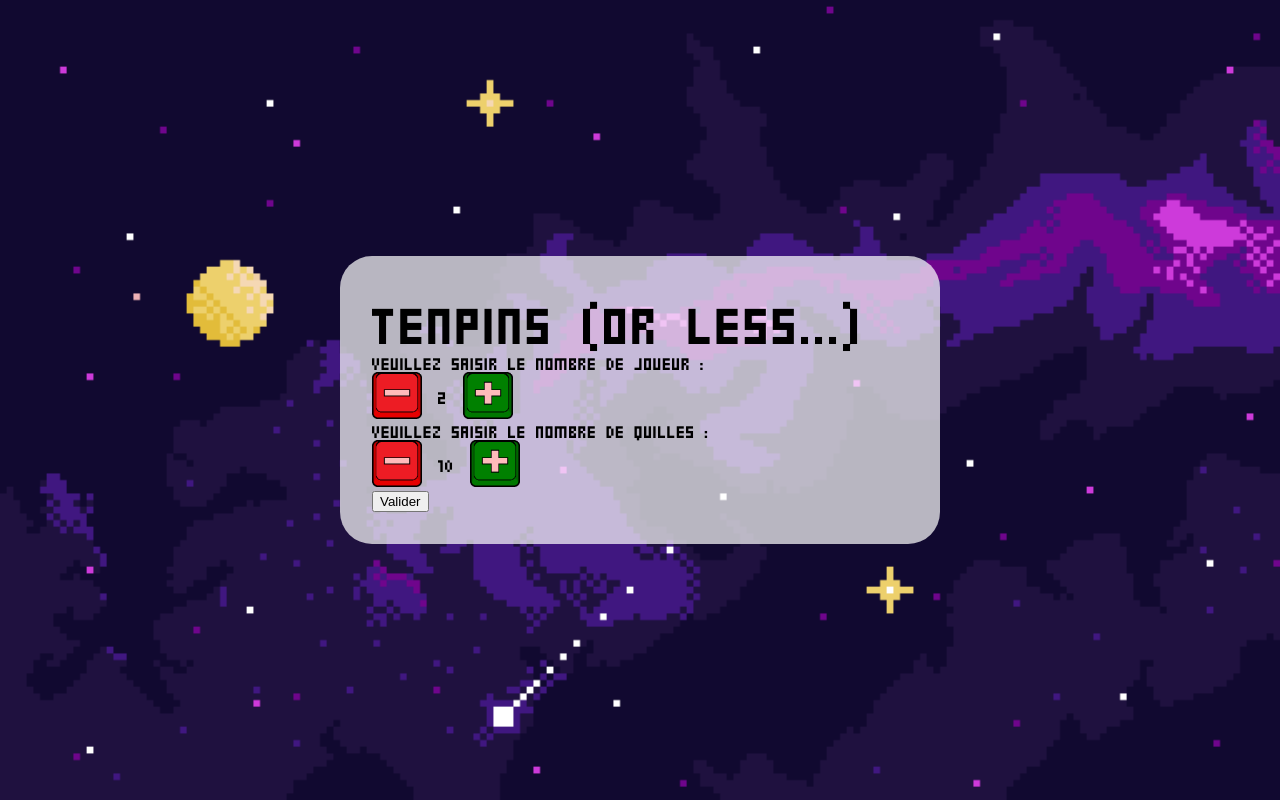
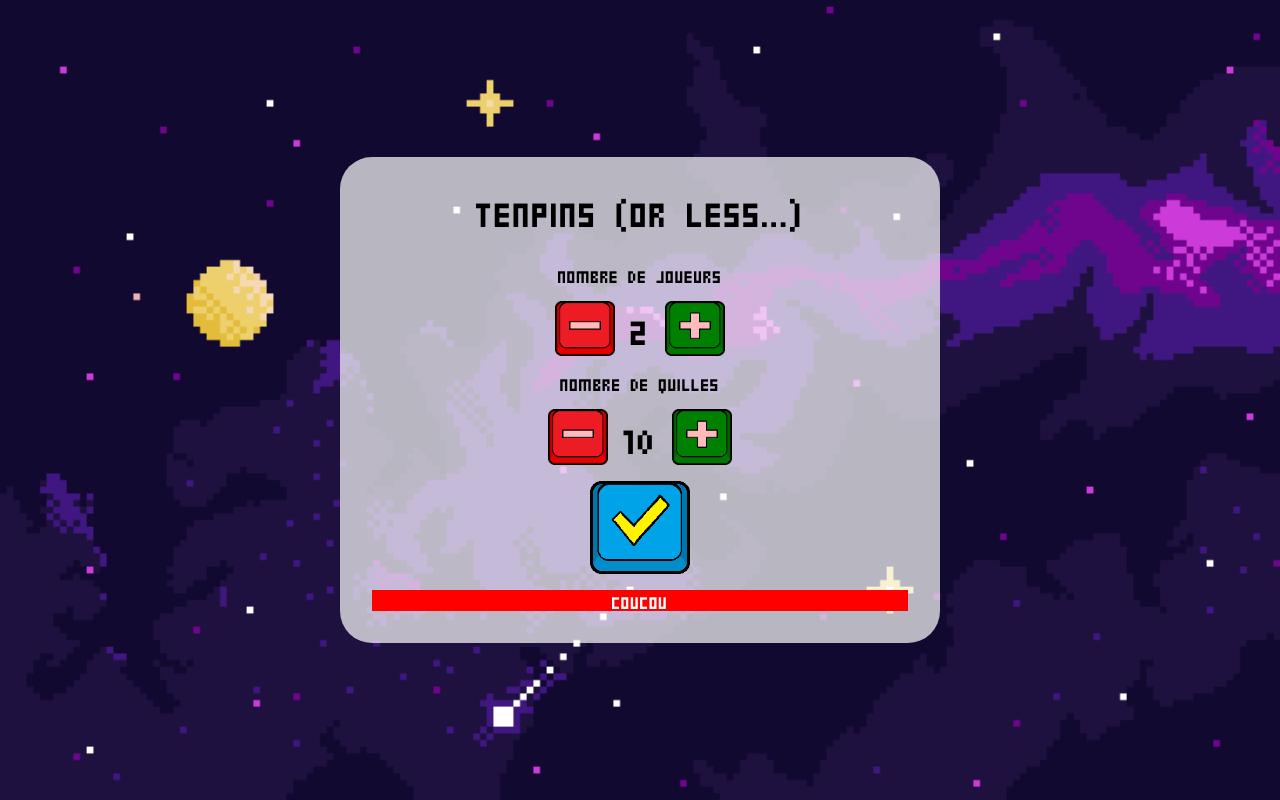
Before and after one commit to Bowls-Ltd/BowlingApp, a website built with webpack: page src/index.html in a window 1280 px wide. Built offline with nearby package versions, Linux system fonts and the light colour scheme.

Commit message:
Update ConfigFormView

```diff
--- a/src/ConfigFormView.ts
+++ b/src/ConfigFormView.ts
@@ -20,14 +20,16 @@ class ConfigFormView {
     private imgPinMinusUp: HTMLImageElement
     private imgPinMinusDown: HTMLImageElement
 
-    private buttonValidate: HTMLElement
-    private p: HTMLElement
+    private buttonValidateDiv: HTMLElement
+    private buttonValidateUp: HTMLImageElement
+    private buttonValidateDown: HTMLImageElement
+
     private errorBox: HTMLElement
 
     constructor(rootElement : HTMLElement) {
         this.configDiv = document.createElement('div')
-        this.configDiv.classList.add("pretty-container");
-        this.configDiv.classList.add("config-form-view-div");
+        this.configDiv.classList.add("pretty-container")
+        this.configDiv.classList.add("config-form-view-div")
         this.configDiv.id = "config-form"
 
         this.title = document.createElement('div')
@@ -36,8 +38,8 @@ class ConfigFormView {
         this.title.innerHTML = title
 
         this.nbPlayersTitle = document.createElement('div')
-        this.nbPlayersTitle.classList.add("config-form-view-title");
-        this.nbPlayersTitle.innerHTML = "Veuillez saisir le nombre de joueur :"
+        this.nbPlayersTitle.classList.add("config-form-view-title")
+        this.nbPlayersTitle.innerHTML = 'Nombre de joueurs'
         this.nbPlayersTitle.id = "nb-players-title"
 
         this.playerDiv = document.createElement('div')
@@ -45,13 +47,13 @@ class ConfigFormView {
         this.playerDiv.classList.add('config-form-div')
 
         this.imgPlayerMinusUp = document.createElement('img')
-        this.imgPlayerMinusUp.classList.add('config-form-img-minus');
-        this.imgPlayerMinusUp.classList.add('button-up');
+        this.imgPlayerMinusUp.classList.add('config-form-img-minus')
+        this.imgPlayerMinusUp.classList.add('button-up')
         this.imgPlayerMinusUp.src = './images/button_minus_up.png'
 
         this.imgPlayerMinusDown = document.createElement('img')
-        this.imgPlayerMinusDown.classList.add('config-form-img-minus');
-        this.imgPlayerMinusDown.classList.add('button-down');
+        this.imgPlayerMinusDown.classList.add('config-form-img-minus')
+        this.imgPlayerMinusDown.classList.add('button-down')
         this.imgPlayerMinusDown.src = './images/button_minus_down.png'
 
         this.inputNbPlayers = document.createElement('div')
@@ -60,13 +62,13 @@ class ConfigFormView {
         this.inputNbPlayers.innerHTML = '2'
 
         this.imgPlayerPlusUp = document.createElement('img')
-        this.imgPlayerPlusUp.classList.add('config-form-img-plus');
-        this.imgPlayerPlusUp.classList.add('button-up');
+        this.imgPlayerPlusUp.classList.add('config-form-img-plus')
+        this.imgPlayerPlusUp.classList.add('button-up')
         this.imgPlayerPlusUp.src = './images/button_plus_up.png'
 
         this.imgPlayerPlusDown = document.createElement('img')
-        this.imgPlayerPlusDown.classList.add('config-form-img-plus');
-        this.imgPlayerPlusDown.classList.add('button-down');
+        this.imgPlayerPlusDown.classList.add('config-form-img-plus')
+        this.imgPlayerPlusDown.classList.add('button-down')
         this.imgPlayerPlusDown.src = './images/button_plus_down.png'
 
         this.playerDiv.appendChild(this.imgPlayerMinusUp)
@@ -76,22 +78,22 @@ class ConfigFormView {
         this.playerDiv.appendChild(this.imgPlayerPlusDown)
 
         this.pinDiv = document.createElement('div')
-        this.pinDiv.classList.add('config-form-div');
+        this.pinDiv.classList.add('config-form-div')
         this.pinDiv.id = 'pin-div'
 
         this.nbPinsTitle = document.createElement('div')
-        this.nbPinsTitle.classList.add('config-form-view-title');
-        this.nbPinsTitle.innerHTML = 'Veuillez saisir le nombre de quilles :'
+        this.nbPinsTitle.classList.add('config-form-view-title')
+        this.nbPinsTitle.innerHTML = 'Nombre de quilles'
         this.nbPinsTitle.id = 'nb-pins-title'
 
         this.imgPinMinusUp = document.createElement('img')
-        this.imgPinMinusUp.classList.add('config-form-img-minus');
-        this.imgPinMinusUp.classList.add('button-up');
+        this.imgPinMinusUp.classList.add('config-form-img-minus')
+        this.imgPinMinusUp.classList.add('button-up')
         this.imgPinMinusUp.src = './images/button_minus_up.png'
 
         this.imgPinMinusDown = document.createElement('img')
-        this.imgPinMinusDown.classList.add('config-form-img-minus');
-        this.imgPinMinusDown.classList.add('button-down');
+        this.imgPinMinusDown.classList.add('config-form-img-minus')
+        this.imgPinMinusDown.classList.add('button-down')
         this.imgPinMinusDown.src = './images/button_minus_down.png'
 
         this.inputNbPins = document.createElement('div')
@@ -100,13 +102,13 @@ class ConfigFormView {
         this.inputNbPins.innerHTML = '10'
 
         this.imgPinPlusUp = document.createElement('img')
-        this.imgPinPlusUp.classList.add('config-form-img-plus');
-        this.imgPinPlusUp.classList.add('button-up');
+        this.imgPinPlusUp.classList.add('config-form-img-plus')
+        this.imgPinPlusUp.classList.add('button-up')
         this.imgPinPlusUp.src = './images/button_plus_up.png'
 
         this.imgPinPlusDown = document.createElement('img')
-        this.imgPinPlusDown.classList.add('config-form-img-plus');
-        this.imgPinPlusDown.classList.add('button-down');
+        this.imgPinPlusDown.classList.add('config-form-img-plus')
+        this.imgPinPlusDown.classList.add('button-down')
         this.imgPinPlusDown.src = './images/button_plus_down.png'
 
         this.pinDiv.appendChild(this.imgPinMinusUp)
@@ -115,10 +117,23 @@ class ConfigFormView {
         this.pinDiv.appendChild(this.imgPinPlusUp)
         this.pinDiv.appendChild(this.imgPinPlusDown)
 
-        this.p = document.createElement('div')
-        this.buttonValidate = document.createElement('button')
-        this.buttonValidate.id = "validate-button"
-        this.buttonValidate.innerHTML = "Valider"
+        this.buttonValidateDiv = document.createElement('div')
+        this.buttonValidateDiv.id = 'validate-div'
+        this.buttonValidateDiv.classList.add('config-form-div')
+        this.buttonValidateDiv.classList.add('centered-div')
+
+        this.buttonValidateUp = document.createElement('img')
+        this.buttonValidateUp.classList.add('config-form-img-validate')
+        this.buttonValidateUp.classList.add('button-up')
+        this.buttonValidateUp.src = './images/button_validate_up.png'
+
+        this.buttonValidateDown = document.createElement('img')
+        this.buttonValidateDown.classList.add('config-form-img-validate')
+        this.buttonValidateDown.classList.add('button-down')
+        this.buttonValidateDown.src = './images/button_validate_down.png'
+
+        this.buttonValidateDiv.appendChild(this.buttonValidateUp)
+        this.buttonValidateDiv.appendChild(this.buttonValidateDown)
 
         this.errorBox = document.createElement('div')
         this.errorBox.id = 'config-error-box'
@@ -126,13 +141,12 @@ class ConfigFormView {
         this.errorBox.style.color = 'white'
         this.errorBox.style.visibility = 'hidden'
 
-        this.p.appendChild(this.buttonValidate)
         this.configDiv.appendChild(this.title)
         this.configDiv.appendChild(this.nbPlayersTitle)
         this.configDiv.appendChild(this.playerDiv)
         this.configDiv.appendChild(this.nbPinsTitle)
         this.configDiv.appendChild(this.pinDiv)
-        this.configDiv.appendChild(this.p)
+        this.configDiv.appendChild(this.buttonValidateDiv)
         this.configDiv.appendChild(this.errorBox)
         rootElement.appendChild(this.configDiv)
     }
@@ -142,7 +156,7 @@ class ConfigFormView {
     }
 
     public attachGameCreationCallback(callback: GameCreationCallback) : void {
-        this.buttonValidate.addEventListener("click", () => {
+        this.buttonValidateDiv.addEventListener("click", () => {
             callback(this, parseInt(this.inputNbPlayers.innerHTML),
                      parseInt(this.inputNbPins.innerHTML))
         })
--- a/src/Game.ts
+++ b/src/Game.ts
@@ -31,6 +31,10 @@ class Game {
 
     public startPlaying() {
         this.players[0].play();
+    }
+
+    public getPins(): number {
+        return this.nbPins;
     }
 
     public getPlayers(): Array<Player> {
--- a/src/GameView.ts
+++ b/src/GameView.ts
@@ -1,5 +1,6 @@
 import {Game} from './Game'
 import {title} from './Title'
+import {Player} from './Player'
 import {PlayerView} from './PlayerView'
 import {RollInputView} from './RollInputView'
 
@@ -32,7 +33,7 @@ class GameView {
         this.currentPlayer.id = 'current-player'
         this.currentPlayer.innerHTML = "C'est à " + game.getCurrentPlayer().getName() + ' de jouer :'
         this.inputDiv.appendChild(this.currentPlayer)
-        this.rollInput = new RollInputView(this.inputDiv, game.getPlayers().length)
+        this.rollInput = new RollInputView(this.inputDiv, game.getPins())
 
         this.playerDiv = document.createElement('div')
         this.playerDiv.id = 'player-div'
--- a/src/Init.ts
+++ b/src/Init.ts
@@ -7,6 +7,7 @@ function init() {
     const mainContainer = document.getElementById("main-container")
     const configFormView = new ConfigFormView(mainContainer)
     configFormView.attachGameCreationCallback(initGame)
+    configFormView.printError("Coucou")
 }
 
 function initGame(configFormView: ConfigFormView, nbPlayers: number, nbPins: number) {
--- a/src/style.css
+++ b/src/style.css
@@ -49,7 +49,8 @@ body {
 }
 
 .game-title {
-    font-size: var(--size3);
+    font-size: var(--size2);
+    margin-bottom: var(--size2);
 }
 
 .button-up {
@@ -71,30 +72,39 @@ body {
 /* CONFIG FORM VIEW */
 
 .config-form-view-div {
+    text-align: center;
 }
 
 .config-form-view-title {
+    font-size: var(--size1);
 }
 
 .config-form-div {
     display: flex;
     flex-direction: row;
     align-items: center;
+    justify-content: center;
+    margin-top: var(--size1);
+    margin-bottom: var(--size1);
 }
 
 .config-form-number {
     margin-left: var(--size1);
     margin-right: var(--size1);
+    font-size: var(--size2);
+}
+
+.config-form-img-validate {
+    width: 100px;
 }
 
 .config-form-img-minus {
-    width: 50px;
+    width: 60px;
 }
 
 .config-form-img-plus {
-    width: 50px;
+    width: 60px;
 }
-
 
 /* GAME VIEW */
 
```
Also changed, not shown: test/ConfigFormView.spec.ts (+3 -4 lines).
